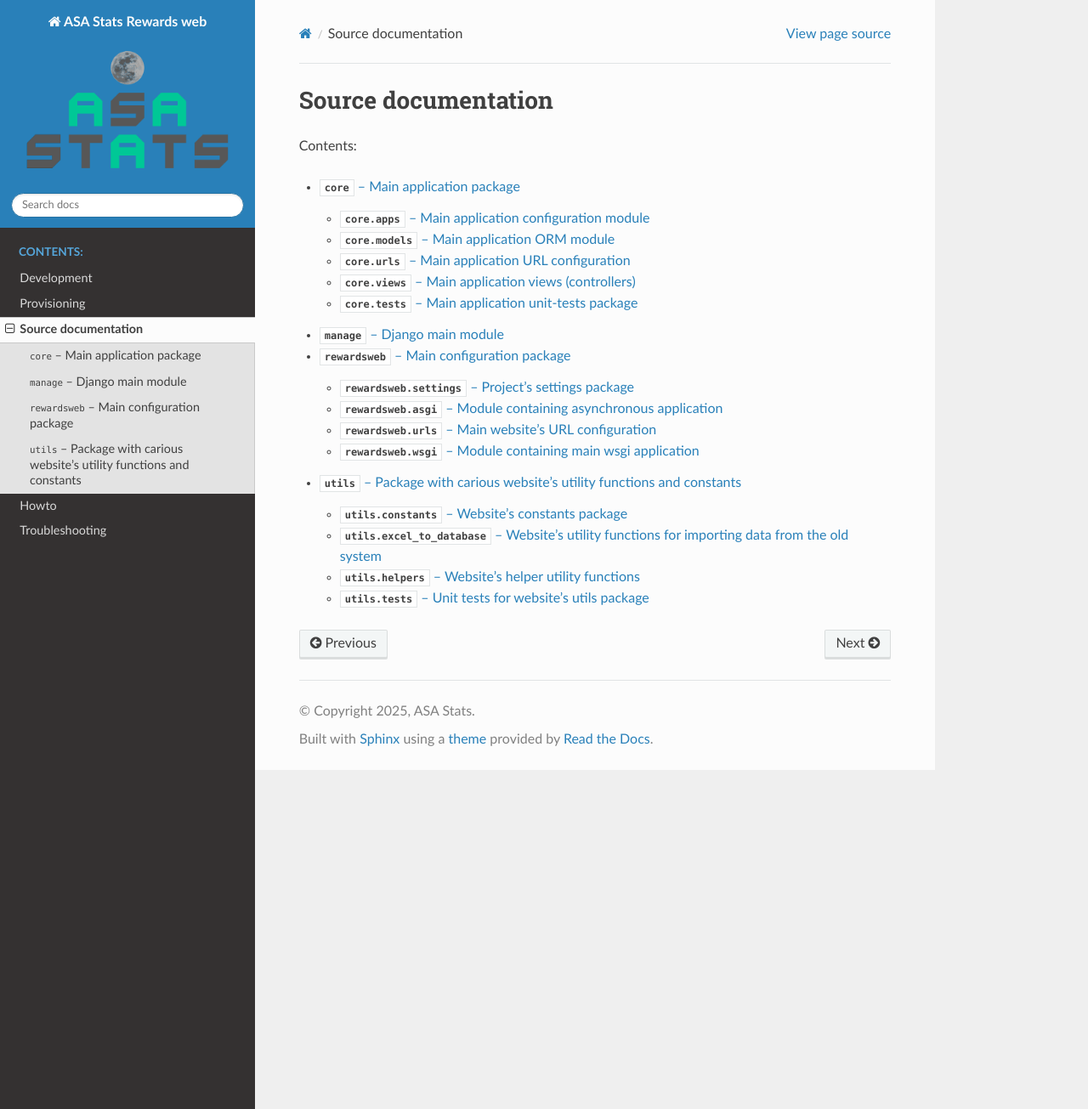
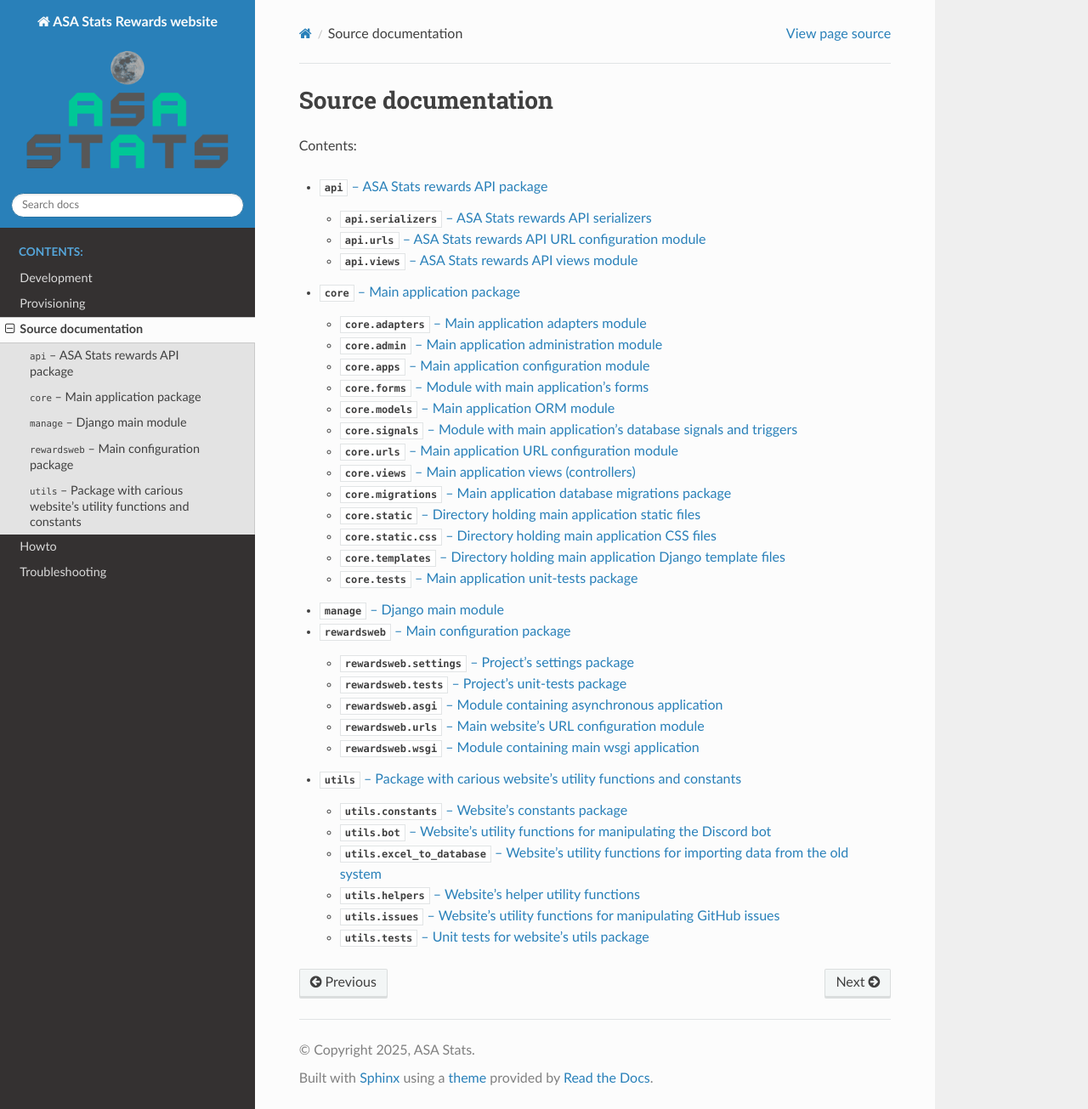
Before and after one commit to ipaleka/rewards-site, a Sphinx documentation site: the page built from docs/api.rst, in a window 1280 px wide and 1305 px high. Shown: the whole window at 85% size. Built offline with Sphinx 7.4.7 and the Read the Docs theme 3.1.0, drawn with Linux system fonts in a browser that asks for light colours; the version number could not be read and is left out.

Commit message:
Updated rewardsweb API documentation

```diff
--- a/docs/api/rewardsweb.rst
+++ b/docs/api/rewardsweb.rst
@@ -1,7 +1,61 @@
+:mod:`api` -- ASA Stats rewards API package
+*******************************************
+
+.. automodule:: api
+  :members:
+  :undoc-members:
+  :show-inheritance:
+
+
+:mod:`api.serializers` -- ASA Stats rewards API serializers
+--------------------------------------------------------
+
+.. automodule:: api.serializers
+  :members:
+  :undoc-members:
+  :show-inheritance:
+
+
+:mod:`api.urls` -- ASA Stats rewards API URL configuration module
+-----------------------------------------------------------------
+
+.. automodule:: api.urls
+  :members:
+  :undoc-members:
+  :show-inheritance:
+
+
+:mod:`api.views` -- ASA Stats rewards API views module
+------------------------------------------------------
+
+.. automodule:: api.views
+  :members:
+  :undoc-members:
+  :show-inheritance:
+
+
 :mod:`core` -- Main application package
 ***************************************
 
 .. automodule:: core
+  :members:
+  :undoc-members:
+  :show-inheritance:
+
+
+:mod:`core.adapters` -- Main application adapters module
+--------------------------------------------------------
+
+.. automodule:: core.adapters
+  :members:
+  :undoc-members:
+  :show-inheritance:
+
+
+:mod:`core.admin` -- Main application administration module
+-----------------------------------------------------------
+
+.. automodule:: core.admin
   :members:
   :undoc-members:
   :show-inheritance:
@@ -16,6 +70,15 @@
   :show-inheritance:
 
 
+:mod:`core.forms` -- Module with main application's forms
+---------------------------------------------------------
+
+.. automodule:: core.forms
+  :members:
+  :undoc-members:
+  :show-inheritance:
+
+
 :mod:`core.models` -- Main application ORM module
 -------------------------------------------------
 
@@ -25,8 +88,17 @@
   :show-inheritance:
 
 
-:mod:`core.urls` -- Main application URL configuration
-------------------------------------------------------
+:mod:`core.signals` -- Module with main application's database signals and triggers
+-----------------------------------------------------------------------------------
+
+.. automodule:: core.signals
+  :members:
+  :undoc-members:
+  :show-inheritance:
+
+
+:mod:`core.urls` -- Main application URL configuration module
+-------------------------------------------------------------
 
 .. automodule:: core.urls
   :members:
@@ -38,6 +110,42 @@
 ---------------------------------------------------------
 
 .. automodule:: core.views
+  :members:
+  :undoc-members:
+  :show-inheritance:
+
+
+:mod:`core.migrations` -- Main application database migrations package
+----------------------------------------------------------------------
+
+.. automodule:: core.migrations
+  :members:
+  :undoc-members:
+  :show-inheritance:
+
+
+:mod:`core.static` -- Directory holding main application static files
+---------------------------------------------------------------------
+
+.. automodule:: core.static
+  :members:
+  :undoc-members:
+  :show-inheritance:
+
+
+:mod:`core.static.css` -- Directory holding main application CSS files
+----------------------------------------------------------------------
+
+.. automodule:: core.static.css
+  :members:
+  :undoc-members:
+  :show-inheritance:
+
+
+:mod:`core.templates` -- Directory holding main application Django template files
+---------------------------------------------------------------------------------
+
+.. automodule:: core.templates
   :members:
   :undoc-members:
   :show-inheritance:
@@ -108,6 +216,15 @@
   :show-inheritance:
 
 
+:mod:`rewardsweb.tests` -- Project's unit-tests package
+-------------------------------------------------------
+
+.. automodule:: rewardsweb.tests
+  :members:
+  :undoc-members:
+  :show-inheritance:
+
+
 :mod:`rewardsweb.asgi` -- Module containing asynchronous application
 --------------------------------------------------------------------
 
@@ -117,8 +234,8 @@
   :show-inheritance:
 
 
-:mod:`rewardsweb.urls` -- Main website's URL configuration
-----------------------------------------------------------
+:mod:`rewardsweb.urls` -- Main website's URL configuration module
+-----------------------------------------------------------------
 
 .. automodule:: rewardsweb.urls
   :members:
@@ -162,6 +279,15 @@
   :show-inheritance:
 
 
+:mod:`utils.bot` -- Website's utility functions for manipulating the Discord bot
+--------------------------------------------------------------------------------
+
+.. automodule:: utils.bot
+  :members:
+  :undoc-members:
+  :show-inheritance:
+
+
 :mod:`utils.excel_to_database` -- Website's utility functions for importing data from the old system
 ----------------------------------------------------------------------------------------------------
 
@@ -180,6 +306,15 @@
   :show-inheritance:
 
 
+:mod:`utils.issues` -- Website's utility functions for manipulating GitHub issues
+---------------------------------------------------------------------------------
+
+.. automodule:: utils.issues
+  :members:
+  :undoc-members:
+  :show-inheritance:
+
+
 :mod:`utils.tests` -- Unit tests for website's utils package
 ------------------------------------------------------------
 
--- a/docs/conf.py
+++ b/docs/conf.py
@@ -19,6 +19,7 @@ import sys
 
 import django
 
+sys.path.insert(0, os.path.abspath("../rewardsbot"))
 sys.path.insert(0, os.path.abspath("../rewardsweb"))
 
 django.setup()
@@ -26,7 +27,7 @@ django.setup()
 
 # -- Project information -----------------------------------------------------
 
-project = "ASA Stats Rewards web"
+project = "ASA Stats Rewards website"
 copyright = "2025, ASA Stats"
 author = "Eduard Ravnić"
 
@@ -71,7 +72,7 @@ html_favicon = "_static/favicon.ico"
 latex_documents = [
     (
         "index",
-        "asastats-rewardsweb.tex",
+        "asastats-rewards-site.tex",
         "ASA Stats Rewards website documentation",
         author,
         "howto",
```
Also changed, not shown: rewardsweb/static/favicon.ico (deleted), rewardsweb/static/logo.png (deleted), 6 other files.
